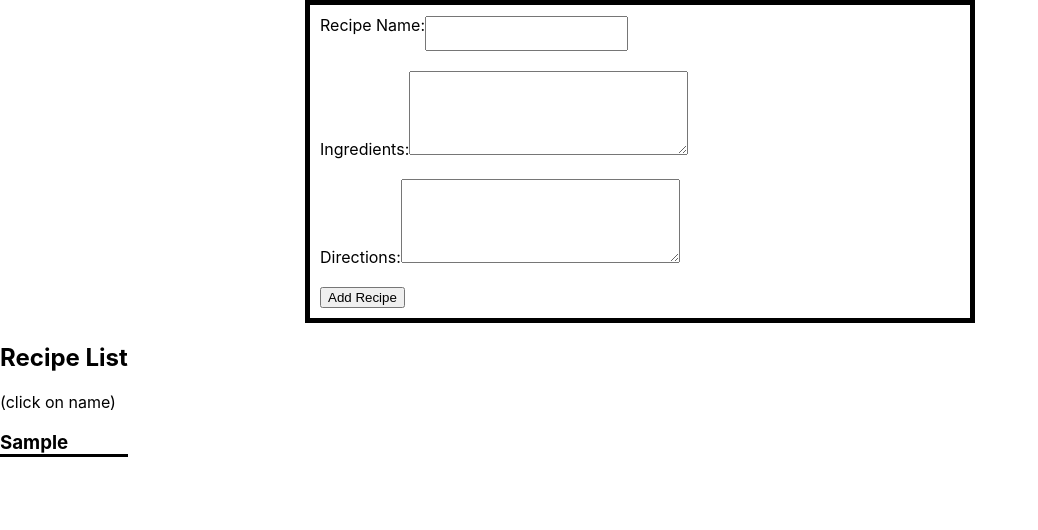
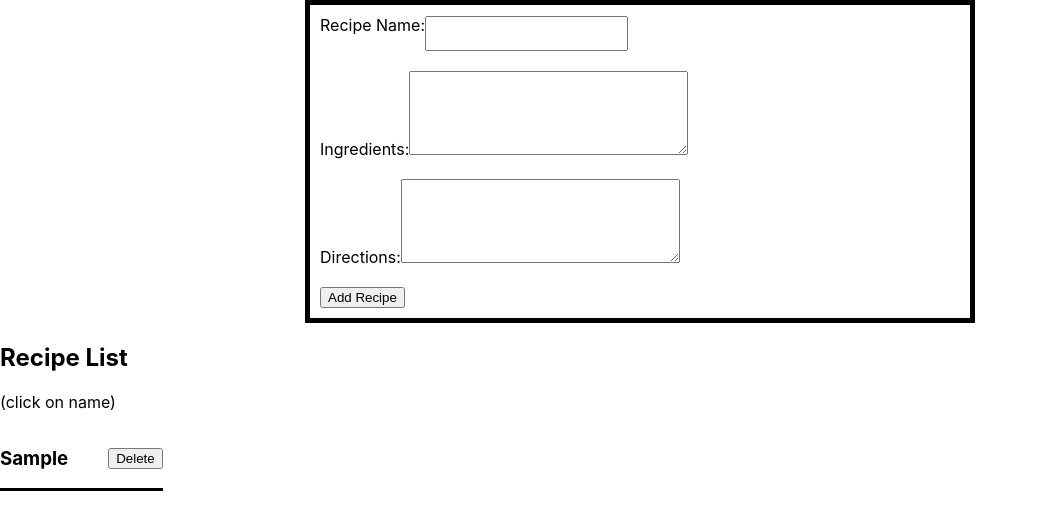
Before and after one commit to jdhanju/recipe-app, a React (Create React App) app: page / in a window 1280 px wide. Both pictures are taken after typing "Sample", "Sample", "Sample" into the empty fields and a click on the button "Add Recipe". Shown: the top 530 px of the page, without its empty margins (0-1038 px from the left). Built offline with nearby package versions, Linux system fonts and the light colour scheme; no server answers.

Commit message:
support for delete

```diff
--- a/src/App.css
+++ b/src/App.css
@@ -31,9 +31,9 @@ textarea{
   padding-bottom: 20px;
 }
 
-.recipeName{
+/* .recipeName{
   border-bottom: 3px solid black;
-}
+} */
 
 .recipeName:hover{
   color: blue;
@@ -42,3 +42,15 @@ textarea{
 .list{
   width: 10%;
 }
+
+.recipe-row{
+  border-bottom: 3px solid black;
+  display: inline-flex;
+  column-gap: 40px;
+}
+
+.deleteButton{
+  height: 75%;
+  text-align: center;
+  margin: auto;
+}
--- a/src/App.js
+++ b/src/App.js
@@ -65,7 +65,7 @@ const App = () => {
         handleInputChange={handleInputChange}
         handleFormSubmit={handleFormSubmit}
       />
-      <RecipeList recipes={recipes} />
+      <RecipeList recipes={recipes} setRecipes={setRecipes} />
     </div>
   );
 };
--- a/src/RecipeList.js
+++ b/src/RecipeList.js
@@ -11,7 +11,32 @@ function handleCloseModal(setModalOpen) {
   setModalOpen(false);
 }
 
-const RecipeList = ({ recipes }) => {
+function handleDeleteClick(recipeName, recipes, setRecipes) {
+
+  //delete from server
+  fetch(`http://localhost:8080/delete-recipe/${encodeURIComponent(recipeName)}`, {
+    method: 'DELETE',
+    headers: {
+      'Content-Type': 'application/json'
+    }
+  })
+    .then(response => {
+      if (response.ok) {
+        console.log('Recipe deleted successfully!');
+      } else {
+        throw new Error('Failed to delete recipe.');
+      }
+    })
+    .catch(error => {
+      console.error(error);
+    });
+
+  //trigger render
+  const updatedRecipes = recipes.filter(recipe => recipe.name !== recipeName);
+  setRecipes(updatedRecipes);
+}
+
+const RecipeList = ({ recipes, setRecipes }) => {
   const [modalOpen, setModalOpen] = useState(false);
   const [contentModal, setContentModal] = useState({});
 
@@ -21,8 +46,9 @@ const RecipeList = ({ recipes }) => {
       <h2>Recipe List</h2>
       <p>(click on name)</p>
       {recipes.map((recipe, index) => (
-        <div key={index}>
+        <div className='recipe-row' key={index}>
           <h3 className="recipeName" onClick={() => handleRceipeClick(recipe, setModalOpen, setContentModal)}>{recipe.name}</h3>
+          <button className='deleteButton' onClick={() => { handleDeleteClick(recipe.name, recipes, setRecipes) }}>Delete</button>
         </div>
       ))}
 
```
Also changed, not shown: 1 other file (tests, documents, lock files or other folders).
